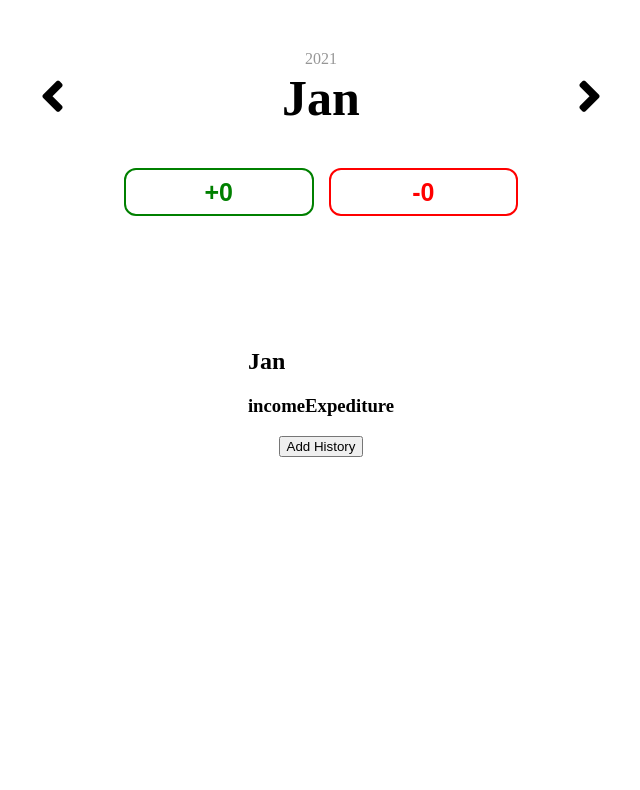
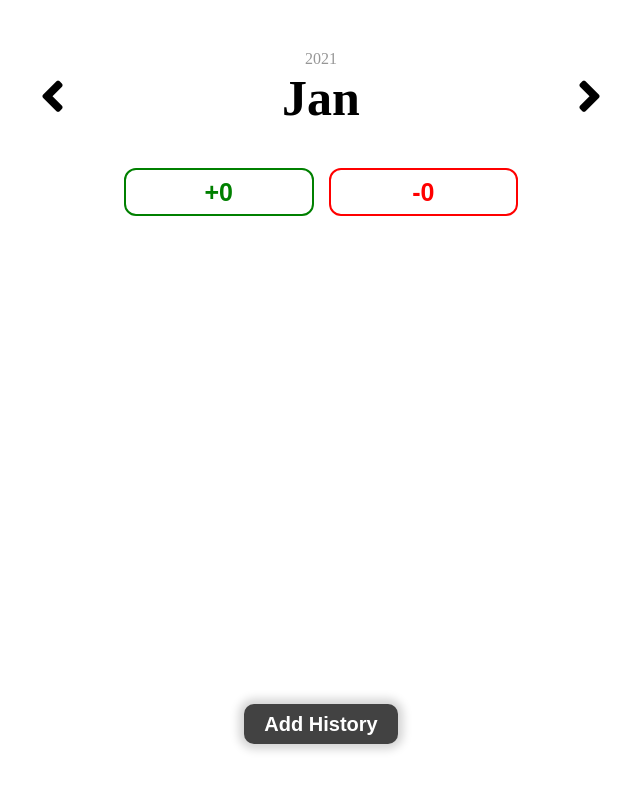
Before and after one commit to sangyun5108/BCSDproject, a React (Create React App) app: page / in a window 1280 px wide. Shown: the top 790 px of the page, without its empty margins (319-959 px from the left). Built offline with nearby package versions, Linux system fonts and the light colour scheme.

Commit message:
Money
Number의 메소드인 toLocalString을 이용하여 돈의 액수에서 3자리마다 콤마를 부여해줌

```diff
--- a/src/App.js
+++ b/src/App.js
@@ -4,6 +4,25 @@ import store from './redux/store';
 import MonthList from './components/MonthList';
 import {init} from './redux/actions';
 import {useEffect,useState} from 'react';
+import styled from 'styled-components';
+
+const AddHistoryBtn = styled.button`
+  position:absolute;
+  bottom:7%;
+  width:12%;
+  height:5%;
+  border-radius:10px;
+  outline:none;
+  border:none;
+  background:#424242;
+  color:white;
+  font-size:20px;
+  font-weight:bold;
+  &:hover{
+    cursor:pointer;
+  }
+  box-shadow:0px 0px 10px 5px lightgrey;
+`;
 
 function App() {
 
@@ -21,7 +40,7 @@ function App() {
   return (
       <>
         <MonthList/>
-        <button onClick={onClickAdd}>Add History</button>
+        <AddHistoryBtn onClick={onClickAdd}>Add History</AddHistoryBtn>
         {addHistory?<AddHistory setAddHistory={setAddHistory}/>:<></>}
       </>
   );
--- a/src/components/AddHistory.js
+++ b/src/components/AddHistory.js
@@ -6,17 +6,18 @@ import styled from 'styled-components';
 import store from '../redux/store';
 
 const Wrapper = styled.div`
-    border:1px solid black;
+    border-bottom:0px;
     position:absolute;
     bottom:0;
     width:45%;
     height:94vh;
     background-color:white;
     z-index:0;
-    border-radius:20px;
+    border-radius:25px 25px 0px 0px;
     display:flex;
     flex-direction:column;
     align-items:center;
+    box-shadow:0px 0px 20px grey;
 `;
 
 const BtnWrapper = styled.div`
@@ -230,9 +231,9 @@ const AddHistory = ({setAddHistory}) => {
         e.preventDefault();
         const monthIndex = Number(monthRef.current.value)-1;
         if(type===true){
-            incomeDispatch(income(amountRef.current.value,labelRef.current.value,yearRef.current.value,monthIndex,Number(dateRef.current.value)));
+            incomeDispatch(income(amountRef.current.value,labelRef.current.value,Number(yearRef.current.value),monthIndex,Number(dateRef.current.value)));
         }else{
-            incomeDispatch(expediture(amountRef.current.value,labelRef.current.value,yearRef.current.value,monthIndex,Number(dateRef.current.value)));
+            incomeDispatch(expediture(amountRef.current.value,labelRef.current.value,Number(yearRef.current.value),monthIndex,Number(dateRef.current.value)));
         }
         localStorage.setItem('lists',JSON.stringify(store.getState().list));
     }
@@ -249,26 +250,25 @@ const AddHistory = ({setAddHistory}) => {
 
     return(
         <>
-            {close?<></>:
-                <Wrapper>
+            <Wrapper>
                     <BtnWrapper>
                         <IncomeBtn active={type} onClick={onClickIncome}>Income</IncomeBtn>
                         <ExpeditureBtn active={type} onClick={onClickExpediture}>Expediture</ExpeditureBtn>
                     </BtnWrapper>
                         <Xbutton onClick={onClickXbutton}>X</Xbutton>
-                        <form onSubmit={onSubmit}>
+                    <form onSubmit={onSubmit}>
                         <InputDayWrapper>
                             <InputYear ref={yearRef} maxLength="4" onBlur={checkYearType}></InputYear>
                             <InputDay ref={monthRef} maxLength="2" onBlur={checkMonthType}></InputDay>
                             <InputDay ref={dateRef} maxLength="2" onBlur={checkDateType}></InputDay>
                         </InputDayWrapper>
                         <InputLabelAmountWrapper>
-                            <InputLabel ref={labelRef} onBlur={getLabel} placeholder="Label"></InputLabel>
-                            <InputAmount ref={amountRef} onBlur={checkAmountType} placeholder="Amount"></InputAmount>
+                            <InputLabel ref={labelRef} onBlur={getLabel} placeholder="Label" required></InputLabel>
+                            <InputAmount ref={amountRef} onBlur={checkAmountType} placeholder="Amount" required></InputAmount>
                             <DoneButton active={type} type="submit">Done</DoneButton>
                         </InputLabelAmountWrapper>
-                        </form>
-                </Wrapper>}
+                    </form>
+            </Wrapper>
         </>
     );
 }
--- a/src/components/makeList.js
+++ b/src/components/makeList.js
@@ -1,4 +1,36 @@
-const months = ['Jan','Feb','Mar','Apr','May','Jun','July','Aug','Sep','Oct','Nov','Dec'];
+import React from 'react';
+import styled from 'styled-components';
+import transformation from '../skill/transformation';
+
+const ListWrapper = styled.div`
+    width:500px;
+    height:9vh;
+    border-radius:15px;
+    background:#efefef;
+    margin-bottom:15px;
+`;
+
+const List = styled.li`
+    width:100%;
+    height:100%;
+    list-style:none;
+    display:flex;
+    align-items:center;
+    justify-content:space-between;
+`;
+
+const Label = styled.div`
+    font-weight:700;
+    margin-left:20px;
+    font-size:20px;
+`;
+
+const Amount = styled.div`
+    color:${props=>props.active>=0?"green":"red"};
+    font-weight:700;
+    margin-right:20px;
+    font-size:20px;
+`;
 
 const MakeList = ({type,lists,month,year}) => {
     let newLists;
@@ -9,11 +41,16 @@ const MakeList = ({type,lists,month,year}) => {
     }
     return (
           <>
-            <h2>{months[month]}</h2>
-            <h3>{type}</h3>
             {newLists.map((list)=>{
                 return(
-                    <li key={list.id}>{list.label} {list.amount}</li>
+                    <>
+                        <ListWrapper>
+                            <List key={list.id}>
+                                <Label>{list.label}</Label>
+                                <Amount active={list.amount}>{list.amount>0?`+${transformation(list.amount)}`:transformation(list.amount)}</Amount>
+                            </List>
+                        </ListWrapper>
+                    </>
                 )
             })}
           </>
--- a/src/components/showList.js
+++ b/src/components/showList.js
@@ -2,6 +2,38 @@ import React,{useState} from 'react';
 import {useSelector} from 'react-redux';
 import MakeList from './MakeList';
 import styled from 'styled-components';
+import transformation from '../skill/transformation';
+
+const Wrapper = styled.div`
+    width:100%;
+    height:20vh;
+    margin-top:40px;
+    display:flex;
+    justify-content:center;
+`;
+
+const BlueButton = styled.button`
+    border:2px solid green;
+    font-size:25px;
+    font-weight:800;
+    border-radius:12px;
+    width:15%;
+    height:6vh;
+    margin-right:15px;
+    background:${props=>props.active==='INCOME'?"green":"white"};
+    color:${props=>props.active==='INCOME'?"white":"green"};
+`;
+
+const RedButton = styled.button`
+    border:2px solid red;
+    font-size:25px;
+    font-weight:800;
+    border-radius:12px;
+    width:15%;
+    height:6vh;
+    background:${props=>props.active==='EXPEDITURE'?"red":"white"};
+    color:${props=>props.active==='EXPEDITURE'?"white":"red"};
+`;
 
 const sumIncome = (lists,month,year) => {
 
@@ -13,13 +45,13 @@ const sumIncome = (lists,month,year) => {
     .reduce((acc,cur)=>{
         return acc+cur;
     },0);
-    return income;
+    return transformation(income);
 
 }//월별 수입 합계를 구해주는 함수
 
 const sumExpediture = (lists,month,year) => {
 
-    const expediture = lists
+    let expediture = lists
     .filter((list)=>list.month===month&&list.type==='EXPEDITURE'&&Number(list.year)===year)
     .map((list)=>{
         return Number(list.amount);
@@ -27,7 +59,10 @@ const sumExpediture = (lists,month,year) => {
     .reduce((acc,cur)=>{
         return acc+cur;
     },0);
-    return -1*expediture;
+    if(expediture===0){
+        expediture = -1*expediture;
+    }
+    return transformation(-1*expediture);
 
 }//월별 지출 합계를 구해주는 함수
 
@@ -66,35 +101,4 @@ const ShowList = ({month,year}) => {
     )
 }
 
-const Wrapper = styled.div`
-    width:100%;
-    height:20vh;
-    margin-top:40px;
-    display:flex;
-    justify-content:center;
-`;
-
-const BlueButton = styled.button`
-    border:2px solid green;
-    font-size:25px;
-    font-weight:800;
-    border-radius:12px;
-    width:15%;
-    height:6vh;
-    margin-right:15px;
-    background:${props=>props.active==='INCOME'?"green":"white"};
-    color:${props=>props.active==='INCOME'?"white":"green"};
-`;
-
-const RedButton = styled.button`
-    border:2px solid red;
-    font-size:25px;
-    font-weight:800;
-    border-radius:12px;
-    width:15%;
-    height:6vh;
-    background:${props=>props.active==='EXPEDITURE'?"red":"white"};
-    color:${props=>props.active==='EXPEDITURE'?"white":"red"};
-`;
-
 export default ShowList;
--- /dev/null
+++ b/src/skill/transformation.js
@@ -0,0 +1,5 @@
+const transformation = (amount) => {
+    return amount.toLocaleString('en');
+}
+
+export default transformation;
```
